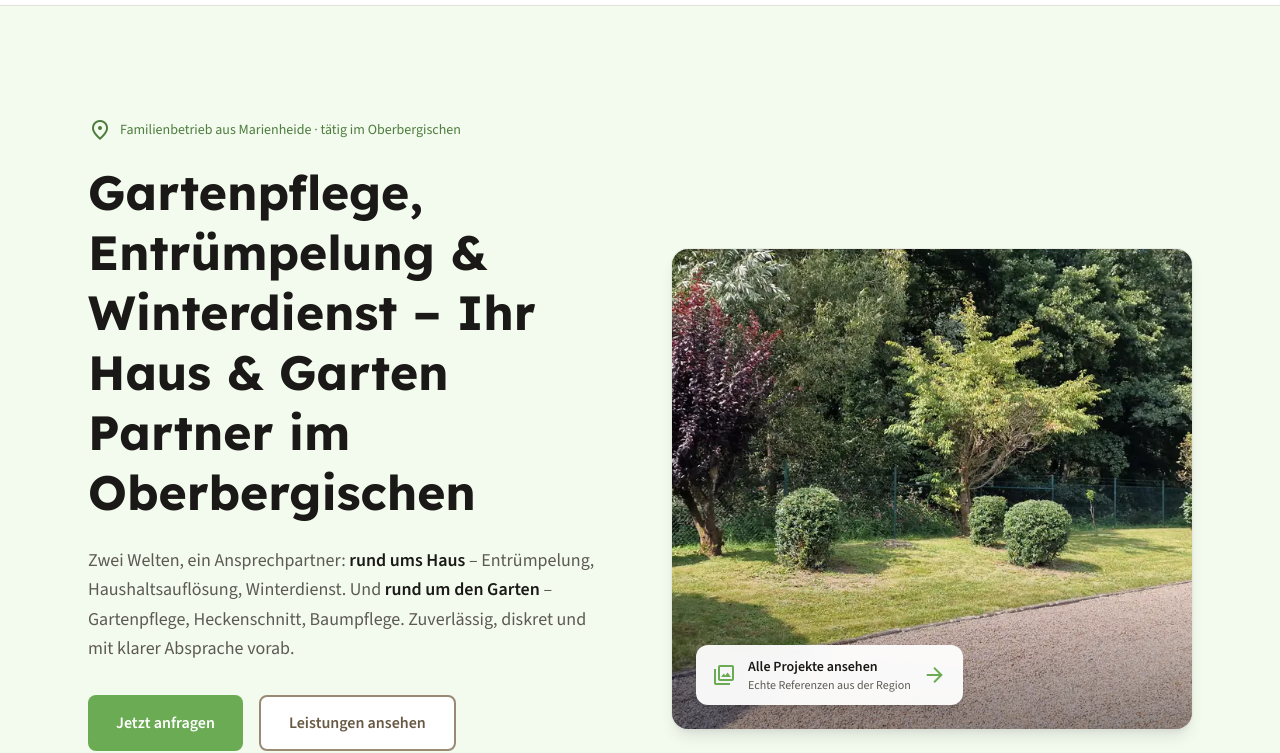
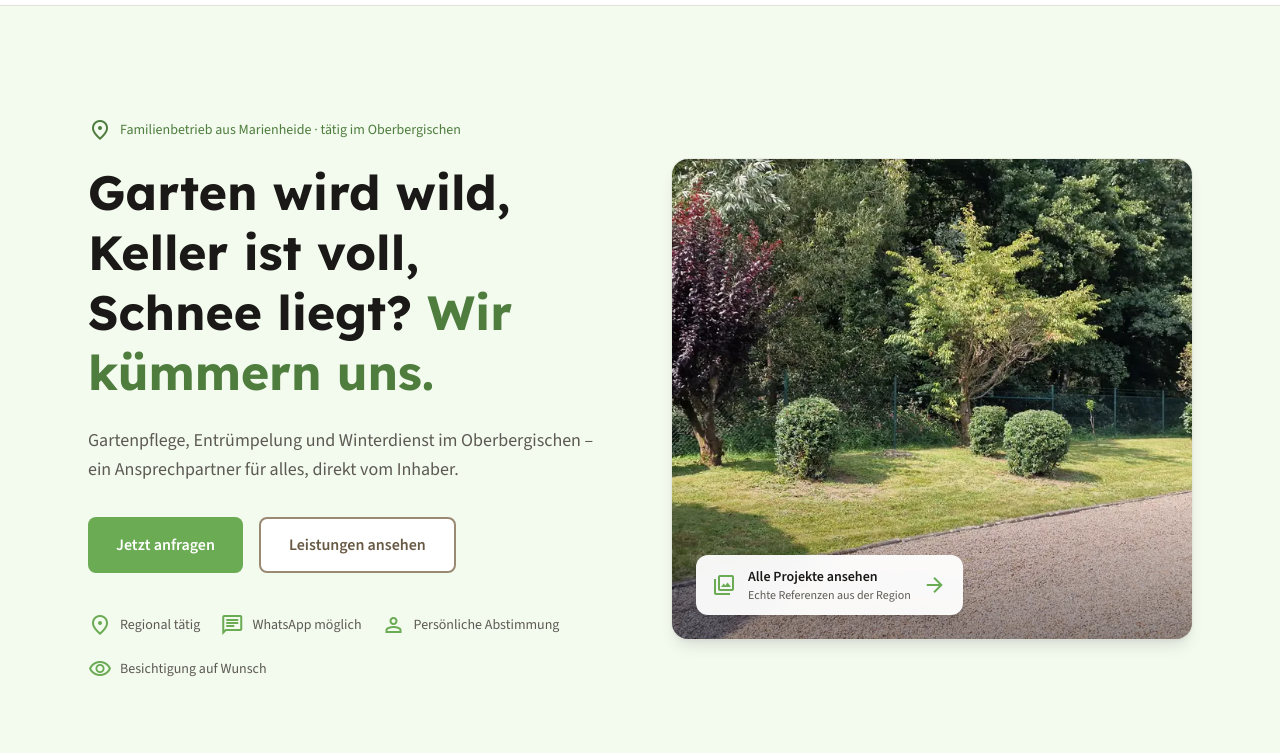
Before and after one commit to etodak7/ernst-haus-garten, an Astro site: page / in a window 1280 px wide. Shown: the part 83-836 px from the top of the page. Built offline with nearby package versions, Linux system fonts and the light colour scheme; Astro itself is replaced by a stand-in of ours.

Commit message:
feat(home): neue H1 — Problem-first statt Service-Liste
Alt: "Gartenpflege, Entrümpelung & Winterdienst — Ihr Haus & Garten
     Partner im Oberbergischen"
Neu: "Garten wird wild, Keller ist voll, Schnee liegt? Wir kümmern uns."

Die alte H1 war eine Liste von Services ohne Versprechen. Die neue
spricht drei konkrete Situationen an, in denen Leute anrufen — und
schließt mit einer direkten Zusage ("Wir kümmern uns").

"Wir kümmern uns." ist als <span> in text-green-700 gesetzt, damit die
Zusage visuell abgesetzt ist und nicht in der Frage untergeht.

Subhead neu:
"Gartenpflege, Entrümpelung und Winterdienst im Oberbergischen — ein
 Ansprechpartner für alles, direkt vom Inhaber."

Der Subhead trägt jetzt die SEO-relevanten Services + Ort und den
Kern-USP (ein Ansprechpartner, direkter Kontakt). "Festpreis" wurde
auf expliziten User-Wunsch rausgelassen.

```diff
--- a/src/pages/index.astro
+++ b/src/pages/index.astro
@@ -121,10 +121,10 @@ const faqItems = [
             Familienbetrieb aus Marienheide · tätig im Oberbergischen
           </div>
           <h1 class="text-3xl sm:text-4xl lg:text-5xl font-bold text-warm-gray-900 leading-tight">
-            Gartenpflege, Entrümpelung & Winterdienst &ndash; Ihr Haus &amp; Garten Partner im Oberbergischen
+            Garten wird wild, Keller ist voll, Schnee liegt? <span class="text-green-700">Wir kümmern uns.</span>
           </h1>
           <p class="mt-5 sm:mt-6 text-base sm:text-lg text-warm-gray-600 leading-relaxed">
-            Zwei Welten, ein Ansprechpartner: <strong class="font-semibold text-warm-gray-900">rund ums Haus</strong> &ndash; Entrümpelung, Haushaltsauflösung, Winterdienst. Und <strong class="font-semibold text-warm-gray-900">rund um den Garten</strong> &ndash; Gartenpflege, Heckenschnitt, Baumpflege. Zuverlässig, diskret und mit klarer Absprache vorab.
+            Gartenpflege, Entrümpelung und Winterdienst im Oberbergischen &ndash; ein Ansprechpartner für alles, direkt vom Inhaber.
           </p>
           <div class="mt-8 flex flex-col sm:flex-row gap-3 sm:gap-4">
             <Button href="/kontakt" variant="primary" size="large">Jetzt anfragen</Button>
```
